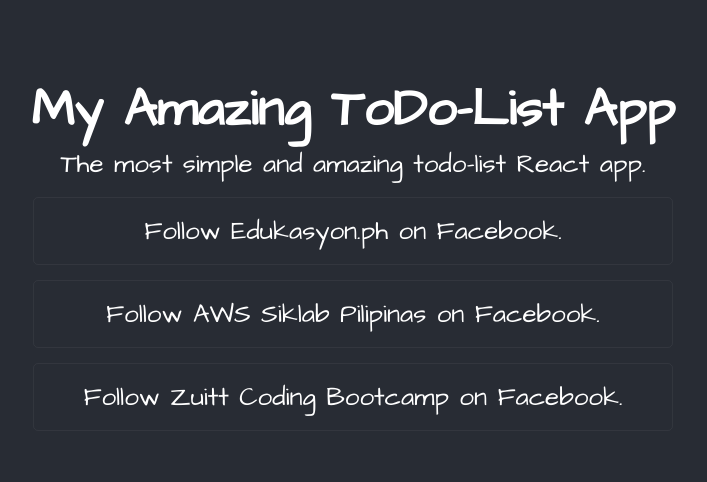
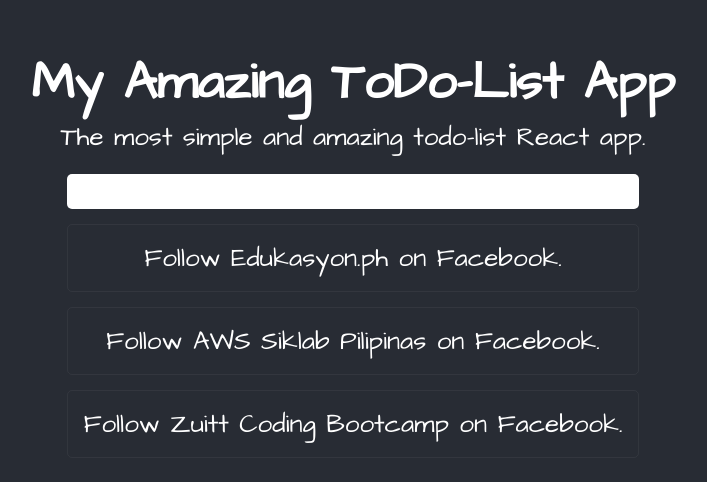
Before and after one commit to shey1719/FCB-React-AWS, a React app: page / in a window 1280 px wide. Shown: the part 140-622 px from the top of the page, without its empty margins (287-994 px from the left). Built offline with nearby package versions, Linux system fonts and the light colour scheme.

Commit message:
Add an input box

```diff
--- a/src/index.css
+++ b/src/index.css
@@ -27,7 +27,7 @@
 
 ul {
   list-style: none;
-  width: 50%;
+  width: 100%;
 }
 
 .tasks-item {
@@ -36,3 +36,11 @@
   padding: 15px;
   border-radius: 5px;
 }
+
+.task-input {
+  width: 100%;
+  padding: 10px;
+  border-radius: 5px;
+  margin-bottom: 15px;
+  border: none;
+}
--- a/src/index.js
+++ b/src/index.js
@@ -16,12 +16,14 @@
 	];
 
 	return (
-		<ul>
-			{taskItemsList.map((task, index) => {
-				console.log(task, index);
-				return <Task key={index} taskName={task} />;
-			})}
-		</ul>
+		<div>
+			<input className="task-input"/>
+			<ul>
+				{taskItemsList.map((task, index) => {
+					return <Task key={index} taskName={task} />;
+				})}
+				</ul>
+		</div>
 	);
 }
 
```
